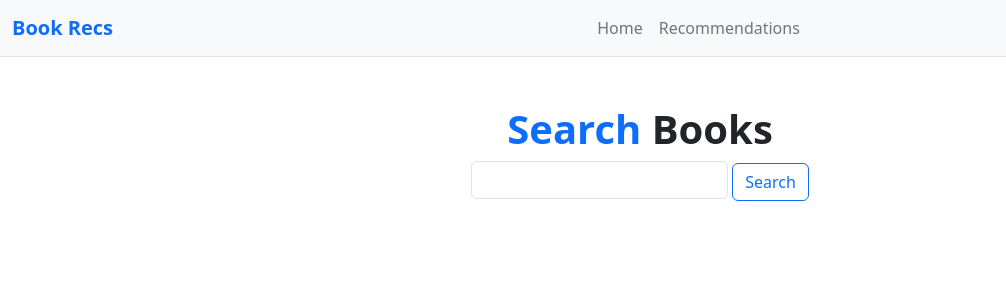
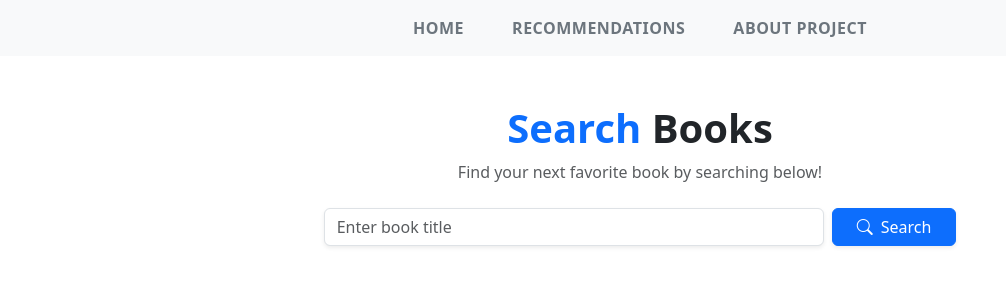
Before and after one commit to tejas9440/Book-Recommendation, a Flask app: page /search in a window 1280 px wide. Shown: the top 300 px of the page, without its empty margins (0-1006 px from the left). Run offline with Flask 3, Linux system fonts and the light colour scheme; parts of the project's set-up code (start-up, migrations or seed data) failed here and were passed over.

Commit message:
Improve ui & Make about project page

```diff
--- a/app.py
+++ b/app.py
@@ -14,8 +14,6 @@ app = Flask(__name__)
 
 @app.route('/')
 def index():
-    image = list(popular_df['Image-URL-M'].values)
-    print("Image URLs:", image)
     return render_template('index.html',
                            book_name=list(popular_df['Book-Title'].values),
                            author=list(popular_df['Book-Author'].values),
@@ -51,5 +49,9 @@ def recommendation():
         data.append(item)
     return render_template('recommendation.html',data=data)
 
+@app.route('/about')
+def about():
+    return  render_template('about.html')
+
 if __name__ == '__main__':
     app.run(debug=True)
--- a/templates/recommendation.html
+++ b/templates/recommendation.html
@@ -6,69 +6,178 @@
     <title>Book Recommendation System</title>
     <link href="https://cdn.jsdelivr.net/npm/bootstrap@5.3.3/dist/css/bootstrap.min.css" rel="stylesheet"
           integrity="sha384-QWTKZyjpPEjISv5WaRU9OFeRpok6YctnYmDr5pNlyT2bRjXh0JMhjY6hW+ALEwIH" crossorigin="anonymous">
+    <link href="https://cdn.jsdelivr.net/npm/bootstrap-icons/font/bootstrap-icons.css" rel="stylesheet">
     <style>
         .card-img-top {
             width: 100%; /* Ensures the image takes the full width of the container */
             height: auto; /* Keeps the aspect ratio intact */
             object-fit: contain;
         }
+        .navbar-nav {
+        gap: 2rem;
+    }
+
+    /* Style links */
+    .nav-link {
+        text-transform: uppercase;
+        letter-spacing: 0.5px;
+        transition: color 0.3s ease-in-out;
+    }
+
+    /* Hover effect */
+    .nav-link:hover {
+        color: #007bff; /* Bootstrap primary color */
+    }
+
+    /* Hover underline effect */
+    .hover-underline {
+        content: '';
+        position: absolute;
+        bottom: 0;
+        left: 0;
+        width: 0;
+        height: 2px;
+        background-color: #007bff; /* Matches hover color */
+        transition: width 0.3s ease-in-out;
+    }
+
+    .nav-link:hover .hover-underline {
+        width: 100%;
+    }
+
+    /* Add simple animation to active link */
+    .nav-link.active {
+        color: #007bff !important;
+        font-weight: bold;
+    }
+     .form-control {
+        transition: box-shadow 0.3s ease, transform 0.3s ease;
+    }
+    .form-control:focus {
+        box-shadow: 0 0 10px rgba(0, 123, 255, 0.5);
+        transform: scale(1.02);
+    }
+
+    /* Button Hover Effect */
+    .btn-primary {
+        transition: background-color 0.3s ease, transform 0.3s ease;
+    }
+    .btn-primary:hover {
+        background-color: #0056b3;
+        transform: scale(1.05);
+    }
+
+    /* Card Hover Effect */
+    .animate-card {
+        transition: transform 0.3s ease, box-shadow 0.3s ease;
+    }
+    .animate-card:hover {
+        transform: translateY(-10px);
+        box-shadow: 0 10px 30px rgba(0, 0, 0, 0.15);
+    }
+
+    /* Image Hover Effect */
+    .card-img-top {
+        transition: transform 0.4s ease;
+    }
+    .animate-card:hover .card-img-top {
+        transform: scale(1.1);
+    }
+
+    /* Text Styling */
+    .card-title {
+        text-transform: capitalize;
+    }
+
+    /* Responsive */
+    @media (max-width: 768px) {
+        .form-control {
+            width: 80%;
+        }
+        .btn-primary {
+            width: auto;
+        }
+    }
     </style>
+    <script>
+    // Add animation to active links
+    const navLinks = document.querySelectorAll('.nav-link');
+    navLinks.forEach(link => {
+        link.addEventListener('mouseover', () => {
+            link.style.transform = 'scale(1.1)';
+        });
+        link.addEventListener('mouseout', () => {
+            link.style.transform = 'scale(1)';
+        });
+    });
+</script>
 </head>
 <body>
 <!-- Navbar -->
-<nav class="navbar navbar-expand-lg navbar-light bg-light border-bottom">
-    <div class="container-fluid">
-        <a class="navbar-brand fw-bold text-primary" href="#">Book Recs</a>
-        <button class="navbar-toggler" type="button" data-bs-toggle="collapse" data-bs-target="#navbarNav"
-                aria-controls="navbarNav" aria-expanded="false" aria-label="Toggle navigation">
-            <span class="navbar-toggler-icon"></span>
-        </button>
+<nav class="navbar navbar-expand-lg navbar-light bg-light">
     <div class="collapse navbar-collapse" id="navbarNav">
     <ul class="navbar-nav mx-auto">
         <li class="nav-item">
-                    <a class="nav-link text-secondary" href="/">Home</a>
+            <a class="nav-link text-secondary fw-bold position-relative" href="/" id="home-link">
+                Home
+                <span class="hover-underline"></span>
+            </a>
         </li>
         <li class="nav-item">
-                    <a class="nav-link text-secondary" href="/search">Recommendations</a>
+            <a class="nav-link text-secondary fw-bold position-relative" href="/search" id="recommendations-link">
+                Recommendations
+                <span class="hover-underline"></span>
+            </a>
+        </li>
+        <li class="nav-item">
+            <a class="nav-link text-secondary fw-bold position-relative" href="/about" id="about-link">
+                About Project
+                <span class="hover-underline"></span>
+            </a>
         </li>
     </ul>
 </div>
-    </div>
     </nav>
-
 <div class="container text-center my-5">
-    <h1 class="fw-bold"><span class="text-primary">Search</span> Books</h1>
-    <form action="/recommendation" method="post">
-        <label>
-            <input name="user_input" type="text" class="form-control"/>
-        </label>
-
-        <button type="submit" class="btn btn-outline-primary">Search</button>
-
+    <h1 class="fw-bold">
+        <span class="text-primary">Search</span> Books
+    </h1>
+    <p class="text-muted">Find your next favorite book by searching below!</p>
+    <form action="/recommendation" method="post" class="d-flex justify-content-center mt-4 gap-2">
+        <input
+            name="user_input"
+            type="text"
+            class="form-control  w-50 shadow-sm"
+            placeholder="Enter book title"
+            style="max-width: 500px;"
+        />
+        <button type="submit" class="btn btn-primary px-4 shadow-sm">
+            <i class="bi bi-search me-2"></i>Search
+        </button>
     </form>
 </div>
 
 <!-- Card Section -->
 {% if data %}
     <div class="container my-5">
+        <h2 class="text-center fw-bold mb-4">Search Results</h2>
         <div class="row">
             {% for i in data %}
-
                 <div class="col-md-6 col-lg-3 mb-4">
-                    <div class="card shadow-sm h-100">
-                        <img src="{{ i[2] }}" class="card-img-top" alt="abc">
+                    <div class="card shadow-lg h-100 border-0 rounded-4 overflow-hidden animate-card">
+                        <img src="{{ i[2] }}" class="card-img-top" alt="{{ i[0] }}" style="height: 200px; object-fit: cover;">
                         <div class="card-body text-center">
-                            <h5 class="card-title">{{ i[0] }}</h5>
-                            <p class="card-text">Author: {{ i[1] }}</p>
+                            <h5 class="card-title fw-bold">{{ i[0] }}</h5>
+                            <p class="card-text text-secondary small">Author: {{ i[1] }}</p>
+                            <a href="#!" class="btn btn-outline-primary btn-sm rounded-pill px-3">
+                                Learn More
+                            </a>
                         </div>
                     </div>
                 </div>
-
-
             {% endfor %}
         </div>
     </div>
 {% endif %}
-
 </body>
 </html>
```
Also changed, not shown: templates/About.html (added, +188 -0 lines), templates/index.html (+96 -16 lines). Lines whose indentation alone changed are shown as unchanged.
